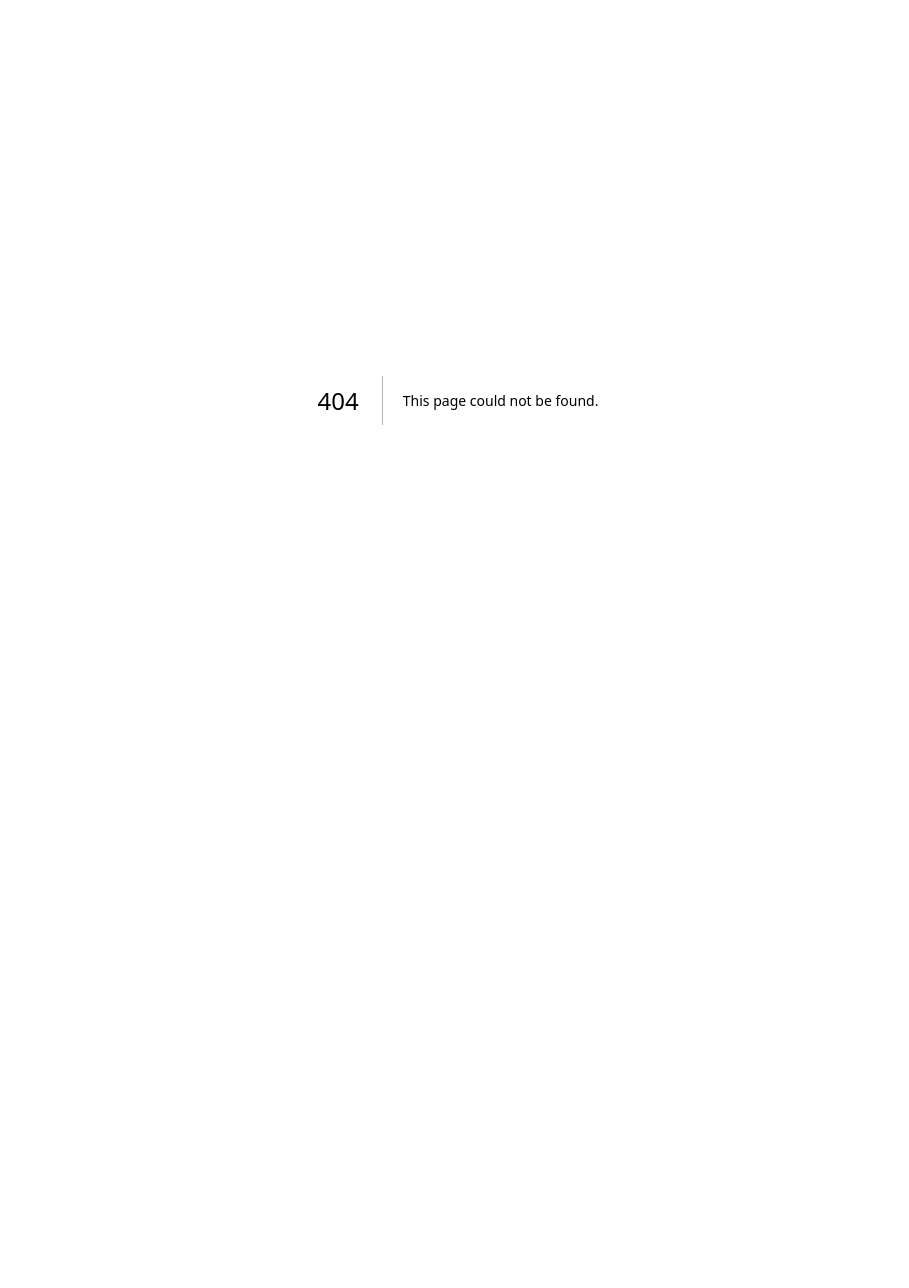
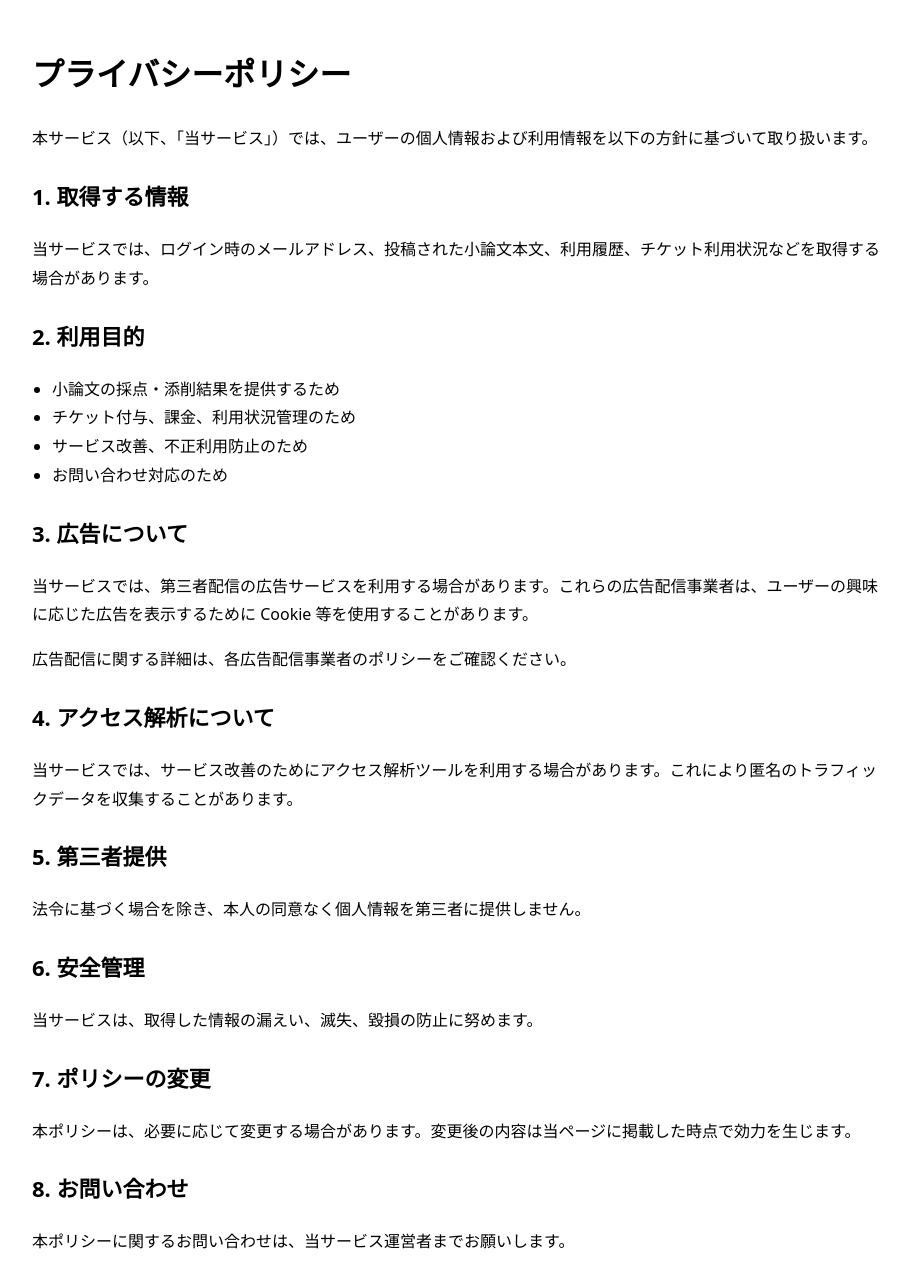
Before and after one commit to roromukuro-afk/shoron-rewarded-web, a Next.js app: page /privacy in a window 1280 px wide. Before the commit this address had no page. Shown: the top 1288 px of the page, without its empty margins (182-1091 px from the left). Before the commit the page ends 800 px from the top, so only its background shows below. Built offline with nearby package versions, Linux system fonts and the light colour scheme.

Commit message:
add privacy policy page

```diff
--- /dev/null
+++ b/app/privacy/page.tsx
@@ -0,0 +1,73 @@
+export default function PrivacyPage() {
+  return (
+    <main style={{ maxWidth: 900, margin: "0 auto", padding: 24, lineHeight: 1.8 }}>
+      <h1 style={{ fontSize: 32, fontWeight: 900 }}>プライバシーポリシー</h1>
+
+      <p style={{ marginTop: 16 }}>
+        本サービス（以下、「当サービス」）では、ユーザーの個人情報および利用情報を以下の方針に基づいて取り扱います。
+      </p>
+
+      <section style={{ marginTop: 24 }}>
+        <h2 style={{ fontSize: 22, fontWeight: 900 }}>1. 取得する情報</h2>
+        <p style={{ marginTop: 8 }}>
+          当サービスでは、ログイン時のメールアドレス、投稿された小論文本文、利用履歴、チケット利用状況などを取得する場合があります。
+        </p>
+      </section>
+
+      <section style={{ marginTop: 24 }}>
+        <h2 style={{ fontSize: 22, fontWeight: 900 }}>2. 利用目的</h2>
+        <ul style={{ marginTop: 8, paddingLeft: 20 }}>
+          <li>小論文の採点・添削結果を提供するため</li>
+          <li>チケット付与、課金、利用状況管理のため</li>
+          <li>サービス改善、不正利用防止のため</li>
+          <li>お問い合わせ対応のため</li>
+        </ul>
+      </section>
+
+      <section style={{ marginTop: 24 }}>
+        <h2 style={{ fontSize: 22, fontWeight: 900 }}>3. 広告について</h2>
+        <p style={{ marginTop: 8 }}>
+          当サービスでは、第三者配信の広告サービスを利用する場合があります。これらの広告配信事業者は、ユーザーの興味に応じた広告を表示するために Cookie 等を使用することがあります。
+        </p>
+        <p style={{ marginTop: 8 }}>
+          広告配信に関する詳細は、各広告配信事業者のポリシーをご確認ください。
+        </p>
+      </section>
+
+      <section style={{ marginTop: 24 }}>
+        <h2 style={{ fontSize: 22, fontWeight: 900 }}>4. アクセス解析について</h2>
+        <p style={{ marginTop: 8 }}>
+          当サービスでは、サービス改善のためにアクセス解析ツールを利用する場合があります。これにより匿名のトラフィックデータを収集することがあります。
+        </p>
+      </section>
+
+      <section style={{ marginTop: 24 }}>
+        <h2 style={{ fontSize: 22, fontWeight: 900 }}>5. 第三者提供</h2>
+        <p style={{ marginTop: 8 }}>
+          法令に基づく場合を除き、本人の同意なく個人情報を第三者に提供しません。
+        </p>
+      </section>
+
+      <section style={{ marginTop: 24 }}>
+        <h2 style={{ fontSize: 22, fontWeight: 900 }}>6. 安全管理</h2>
+        <p style={{ marginTop: 8 }}>
+          当サービスは、取得した情報の漏えい、滅失、毀損の防止に努めます。
+        </p>
+      </section>
+
+      <section style={{ marginTop: 24 }}>
+        <h2 style={{ fontSize: 22, fontWeight: 900 }}>7. ポリシーの変更</h2>
+        <p style={{ marginTop: 8 }}>
+          本ポリシーは、必要に応じて変更する場合があります。変更後の内容は当ページに掲載した時点で効力を生じます。
+        </p>
+      </section>
+
+      <section style={{ marginTop: 24 }}>
+        <h2 style={{ fontSize: 22, fontWeight: 900 }}>8. お問い合わせ</h2>
+        <p style={{ marginTop: 8 }}>
+          本ポリシーに関するお問い合わせは、当サービス運営者までお願いします。
+        </p>
+      </section>
+    </main>
+  );
+}
```
